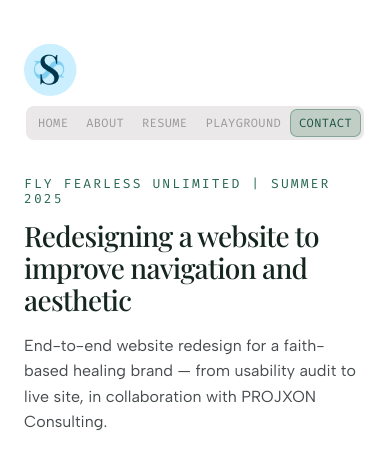
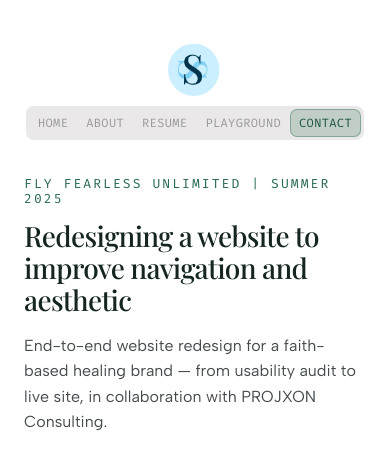
Before and after one commit to shreyas8-sudo/portfolio, a plain HTML site: page flyfearless.html in a window 390 px wide. Shown: the top 466 px of the page. Drawn offline with nearby package versions, Linux system fonts and the light colour scheme; a web font is replaced by a local one.

Commit message:
Fly Fearless: fix header logo centering on mobile (remove case-header-inner stretch)
Made-with: Cursor

```diff
--- a/flyfearless.html
+++ b/flyfearless.html
@@ -551,10 +551,9 @@
       }
     }
     @media (max-width: 768px) {
-      body.page-flyfearless.page-case-study .case-header-inner {
-        align-items: stretch;
-      }
+      /* Keep header column centered (stretch was shifting the logo left); nav still full-width for scroll */
       body.page-flyfearless.page-case-study .case-header-inner .nav-wrap {
+        align-self: stretch;
         justify-content: flex-start;
         width: 100%;
         max-width: 100%;
```
